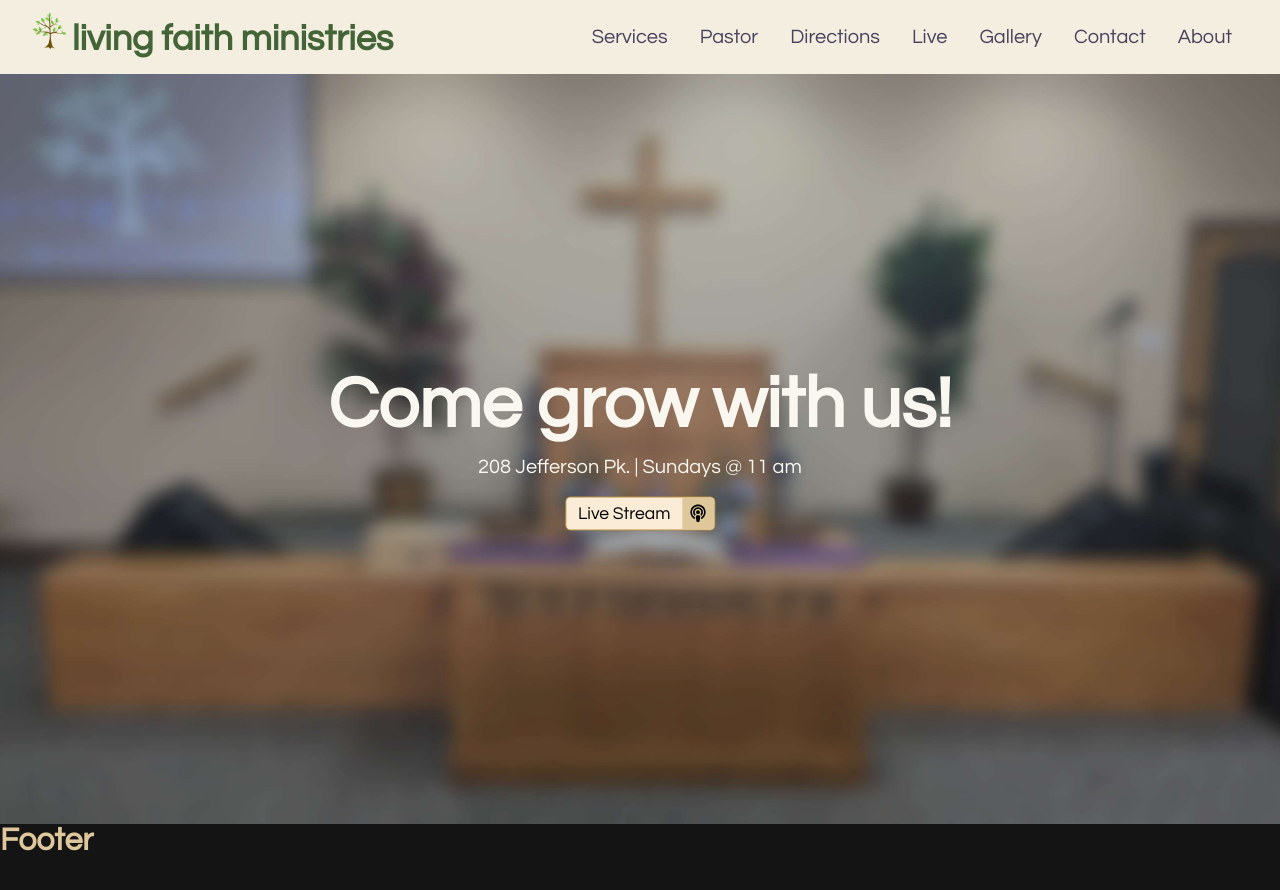
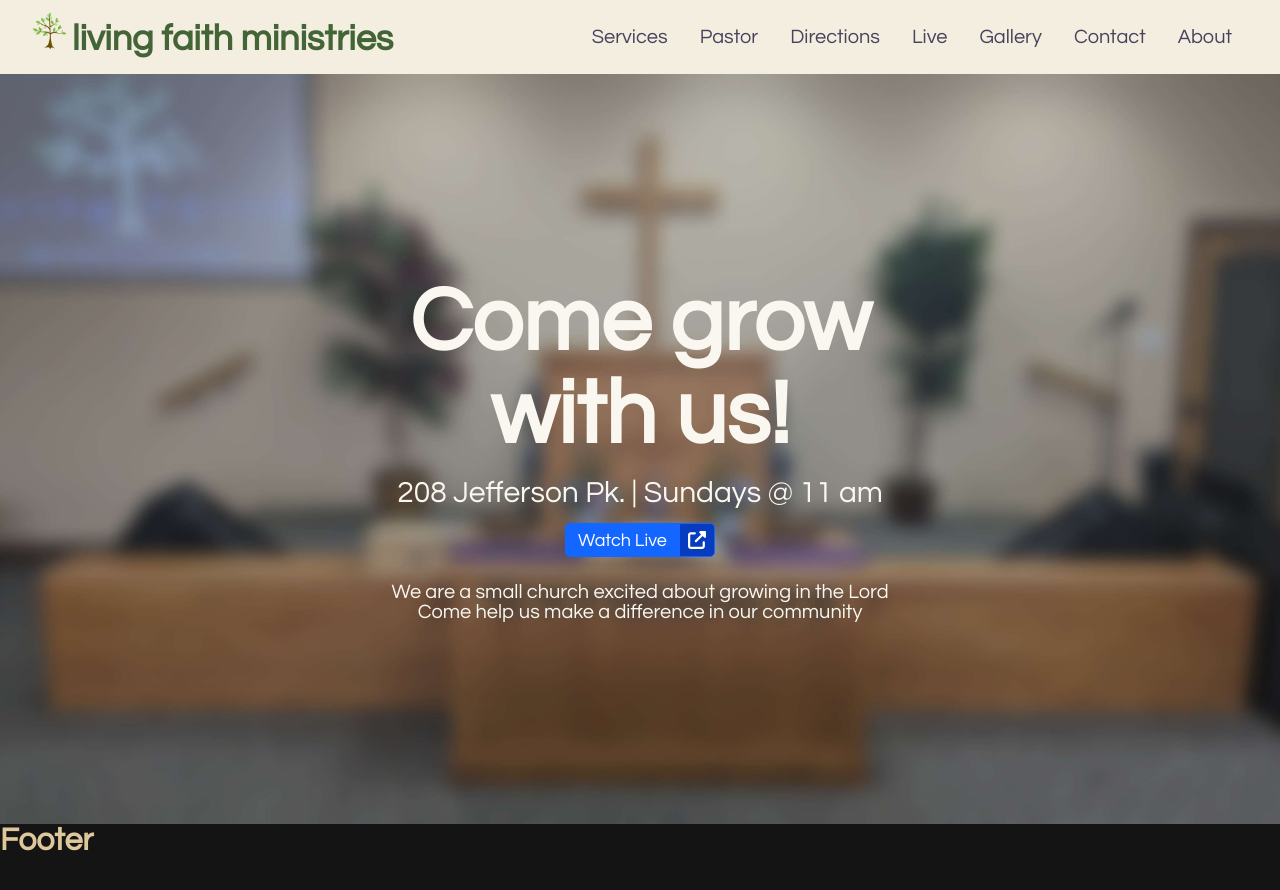
Before and after one commit to livingfaithsmyrna/website-react, a React (Create React App) app: page /home in a window 1280 px wide. Shown: the top 890 px of the page. Built offline with nearby package versions, Linux system fonts and the light colour scheme.

Commit message:
Finished with Home page (for now) and button themes

```diff
--- a/src/components/Button/Button.css
+++ b/src/components/Button/Button.css
@@ -2,32 +2,64 @@
   display: flex;
   height: 34px;
   width: 150px;
-  background: var(--color-button-bg-body);
   border-width: 1px;
   border-style: solid;
-  border-color: var(--color-button-border);
   border-radius: 5px;
   overflow: hidden;
-  font-size: 14px;
+  font-size: 18px;
   font-weight: 500;
   cursor: pointer;
   justify-content: space-between;
 }
-.button:hover {
-  background: var(--color-button-bg-icon);
+
+/* Facebook Theme */
+.button-facebook {
+  background: var(--color-button-bg-body-facebook);
+  border-color: var(--color-button-border-facebook);
+  color: white;
+
+  &:hover{
+    border-color: var(--color-button-hover-facebook);
+  }
+
+  &:active {
+    background: var(--color-button-active-facebook);
+  }
 }
-.button:active {
-  background: var(--color-button-border);
+.button__text-facebook,
+.button__icon-facebook {
+  height: 100%;
+}
+.button__text-facebook {
+  padding: 7px 0 0 12px;
+}
+.button__icon-facebook {
+  padding: 7px 8px 0 8px;
+  background: var(--color-button-bg-icon-facebook);
 }
 
-.button__text,
-.button__icon {
+/* Desert Theme */
+.button-desert {
+  background: var(--color-button-bg-body-desert);
+  border-color: var(--color-button-border-desert);
+  color: black;
+
+  &:hover{
+    border-color: var(--color-button-hover-desert);
+  }
+
+  &:active {
+    background: var(--color-button-active-desert);
+  }
+}
+.button__text-desert,
+.button__icon-desert {
   height: 100%;
 }
-.button__text {
+.button__text-desert {
   padding: 7px 0 0 12px;
 }
-.button__icon {
+.button__icon-desert {
   padding: 7px 8px 0 8px;
-  background: var(--color-button-bg-icon);
+  background: var(--color-button-bg-icon-desert);
 }
--- a/src/components/Button/Button.js
+++ b/src/components/Button/Button.js
@@ -13,21 +13,25 @@ https://dev.to/sobhandash/how-to-simply-use-font-awesome-6-in-react-1bm8
 
 import React from 'react';
 import { library } from "@fortawesome/fontawesome-svg-core";
-import { faPodcast } from "@fortawesome/free-solid-svg-icons";
+import { faPodcast, faExternalLinkAlt } from "@fortawesome/free-solid-svg-icons";
 import {FontAwesomeIcon} from "@fortawesome/react-fontawesome";
 import './Button.css'
 
 const Button = (props) => {
   library.add(faPodcast)
+  library.add(faExternalLinkAlt)
+
+  const themeName = props.theme;
+
   return (
       <button
-        type={props.type || "button"}
-        className={"button"}
+        type={"button"}
+        className={`button button-${themeName}`}
         onClick={props.onClick}
         disabled={props.disabled}
       >
-        <span className={"button__text"}>{props.text}</span>
-        <span className={"button__icon"}>
+        <span className={`button__text-${themeName}`}>{props.text}</span>
+        <span className={`button__icon-${themeName}`}>
           <FontAwesomeIcon icon={props.icon} />
         </span>
       </button>
--- a/src/components/Footer/Footer.css
+++ b/src/components/Footer/Footer.css
@@ -1,5 +1,5 @@
 footer {
   min-height: 300px;
-  color: var(--color-button-bg-icon);
+  color: var(--color-button-bg-icon-desert);
   background: var(--color-accent-dark);
 }
--- a/src/containers/Home/Home.css
+++ b/src/containers/Home/Home.css
@@ -29,13 +29,23 @@
   font-weight: bold;
 }
 
-.app__home-hero-content span {
+.app__home-hero-content {
   margin-bottom: 5px;
   font-size: 1.25em;
+}
+
+.app__home-hero-caption {
+  font-size: 1.5em;
 }
 
 .app__home-live-stream-button {
   display: flex;
   justify-content: center;
   margin-top: 15px;
+  margin-bottom: 5px;
+  font-size: 1.25em;
 }
+
+.app__home-hero-tag {
+  margin-top: 20px;
+}
--- a/src/containers/Home/Home.js
+++ b/src/containers/Home/Home.js
@@ -3,16 +3,23 @@ import Button from "../../components/Button/Button";
 import './Home.css'
 
 function Home() {
+
+  const navigateToLive = () => {
+    window.open('https://www.facebook.com/livingfaithsmyrna', '_blank');
+  }
+
   return (
       <main>
         <div className="app__home">
           <div className="app__home-hero-section">
             <div className="app__home-hero-content">
-              <div className="app__home-hero-title">Come grow with us!</div>
-              <span>208 Jefferson Pk. | Sundays @ 11 am</span>
+              <h1 className="app__home-hero-title">Come grow with us!</h1>
+              <span className="app__home-hero-caption">208 Jefferson Pk. | Sundays @ 11 am</span>
               <div className="app__home-live-stream-button">
-                <Button type="button" text="Live Stream" icon="podcast" />
+                <Button theme="facebook" text="Watch Live" icon="external-link-alt" onClick={navigateToLive} />
               </div>
+              <span className="app__home-hero-tag">We are a small church excited about growing in the Lord</span>
+              <span>Come help us make a difference in our community</span>
             </div>
           </div>
         </div>
--- a/src/index.css
+++ b/src/index.css
@@ -18,12 +18,28 @@
   --color-accent-light: #EDFFEC;
   --color-accent-dark: #141414;
 
-  /* BUTTON */
-  --color-button-bg-body: #FAECD7;
-  --color-button-bg-icon: #DFC79C;
-  --color-button-border: #B68F40;
+  /* BUTTON THEMES */
+  /* DESERT */
+  --color-button-bg-body-desert: #FAECD7;
+  --color-button-bg-icon-desert: #DFC79C;
+  --color-button-border-desert: #B68F40;
+  --color-button-hover-desert: #DFC79C;
+  --color-button-active-desert: #DFC79C;
+
+  /* FACEBOOK */
+  --color-button-bg-body-facebook: #1366FF;
+  --color-button-bg-icon-facebook: #063CC0;
+  --color-button-border-facebook: #1366FF;
+  --color-button-hover-facebook: #063CC0;
+  --color-button-active-facebook: #063CC0;
 }
-
+/*
+01135A - dark navy
+063CC0 - fb blue
+1367FF - fb lite blue
+316FF6
+4267B2
+*/
 * {
   font-family: var(--font-base);
   box-sizing: border-box;
```
